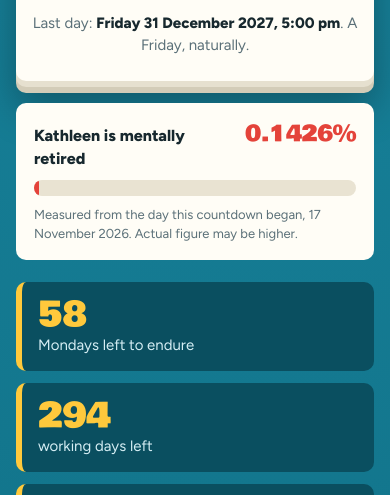
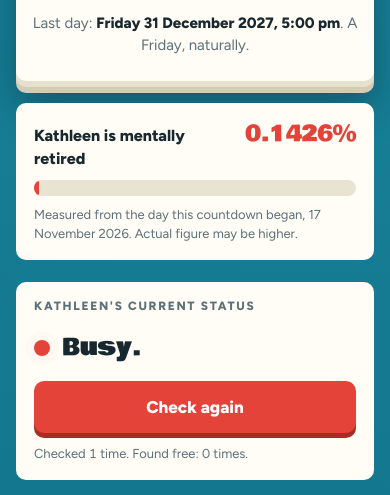
Before and after one commit to forgeframehq/kathleen-countdown, a plain HTML site: page index.html in a window 390 px wide. Shown: the part 569-1064 px from the top of the page. Drawn offline with Linux system fonts and the light colour scheme.

Commit message:
Add refreshable current-status checker that is always busy
Co-Authored-By: Claude Fable 5.2 <noreply@anthropic.com>
Claude-Session: https://claude.ai/code/session_01Kh61o3YtErRjkJ2FA41M1o

```diff
--- a/index.html
+++ b/index.html
@@ -103,6 +103,18 @@
   .fill { height: 100%; width: 0; background: repeating-linear-gradient(-45deg, var(--binder) 0 12px, #f0655c 12px 24px); border-radius: 99px; }
   .meter small { color: var(--muted); font-size: 13px; }
 
+  /* Current status checker */
+  .live { background: var(--paper); border-radius: 10px; padding: 16px 18px; display: grid; gap: 12px; }
+  .live-head { font-size: 12px; font-weight: 800; letter-spacing: .14em; text-transform: uppercase; color: var(--muted); }
+  .live-row { display: flex; align-items: center; gap: 12px; min-height: 2.6em; }
+  .dot { flex: none; width: 16px; height: 16px; border-radius: 50%; background: var(--binder); animation: pulse 1.4s ease-in-out infinite; }
+  .live.free .dot { background: #2e9e5b; animation: none; }
+  .live.checking .dot { background: var(--sun); }
+  @keyframes pulse { 0%, 100% { box-shadow: 0 0 0 0 rgba(228,67,58,.5); } 50% { box-shadow: 0 0 0 9px rgba(228,67,58,0); } }
+  @media (prefers-reduced-motion: reduce) { .dot { animation: none; } }
+  #liveText { font-family: var(--display); font-size: clamp(20px, 6vw, 28px); line-height: 1.15; }
+  .live small { color: var(--muted); font-size: 13px; font-variant-numeric: tabular-nums; }
+
   /* Gag stats */
   .stats { display: grid; grid-template-columns: repeat(2, 1fr); gap: 12px; margin: 0; padding: 0; list-style: none; }
   .stats li {
@@ -130,6 +142,7 @@
     border: 0; border-radius: 10px; padding: 16px 18px; cursor: pointer;
     box-shadow: 0 5px 0 #a82b24;
   }
+  button:disabled { opacity: .6; cursor: default; }
   button:active { transform: translateY(3px); box-shadow: 0 2px 0 #a82b24; }
   button:focus-visible, a:focus-visible { outline: 3px solid var(--sun); outline-offset: 3px; }
 
@@ -199,6 +212,13 @@
     <div class="meter-head"><span>Kathleen is mentally retired</span><span id="pct">0%</span></div>
     <div class="track"><div class="fill" id="fill"></div></div>
     <small>Measured from the day this countdown began, 17 November 2026. Actual figure may be higher.</small>
+  </section>
+
+  <section class="live" id="live">
+    <div class="live-head">Kathleen's current status</div>
+    <div class="live-row"><span class="dot" aria-hidden="true"></span><span id="liveText" aria-live="polite">Busy.</span></div>
+    <button type="button" id="liveBtn">Check again</button>
+    <small id="liveCount">Checked 1 time. Found free: 0 times.</small>
   </section>
 
   <ul class="stats">
@@ -526,6 +546,48 @@
   tick();
   setInterval(tick, 1000);
 
+  // Current status: always some flavour of busy, until she retires.
+  var BUSY_FIRST = ["Busy.", "Still busy.", "Busy again.", "Busier than last time."];
+  var BUSY = [
+    "Very busy.", "Somehow even busier.", "Busiest so far today.", "Busy, with a side of busy.",
+    "Busy, but thanks for checking.", "In a meeting.", "In another meeting.",
+    "In a meeting about the last meeting.", "Just left a meeting. For a meeting.",
+    "On a call.", "On two calls.", "On a call with a broker.", "Double-booked.", "Triple-booked.",
+    "Back-to-back until 2028.", "Busy. Try again in 2028.", "Replying to email 1 of 214.",
+    "Busy reviewing a contract.", "Busy with renewals.", "Was free for a second. You missed it.",
+    "Free in five minutes. Just kidding. Busy.", "Lunch? No. Busy.",
+    "Do not disturb. Disturbed anyway. Busy.", "Busier than the last time you checked.",
+    "Still busy. Impressively so.", "Busy. Have you tried the out-of-office generator?",
+    "Too busy to update this status.", "Busy in a new and different way.",
+    "Busy. The calendar confirms it.", "Yes, still busy."
+  ];
+  var checks = 1, lastBusy = "", liveTimer = null;
+  function showLive() {
+    var live = $("live"), t;
+    live.classList.remove("checking");
+    if (new Date() >= TARGET) {
+      live.classList.add("free");
+      t = "Free. Finally.";
+      $("liveCount").textContent = "Checked " + checks + " times. Found free: every time from now on.";
+    } else {
+      if (checks <= BUSY_FIRST.length) { t = BUSY_FIRST[checks - 1]; }
+      else { do { t = pick(BUSY); } while (t === lastBusy); }
+      $("liveCount").textContent = "Checked " + checks + (checks === 1 ? " time" : " times") + ". Found free: 0 times.";
+    }
+    lastBusy = t;
+    $("liveText").textContent = t;
+    $("liveBtn").disabled = false;
+  }
+  showLive();
+  $("liveBtn").addEventListener("click", function () {
+    checks++;
+    this.disabled = true;
+    $("live").classList.add("checking");
+    $("liveText").textContent = "Checking\u2026";
+    clearTimeout(liveTimer);
+    liveTimer = setTimeout(showLive, 600);
+  });
+
   newOoo();
   $("oooNew").addEventListener("click", newOoo);
   $("oooCopy").addEventListener("click", function () {
```
